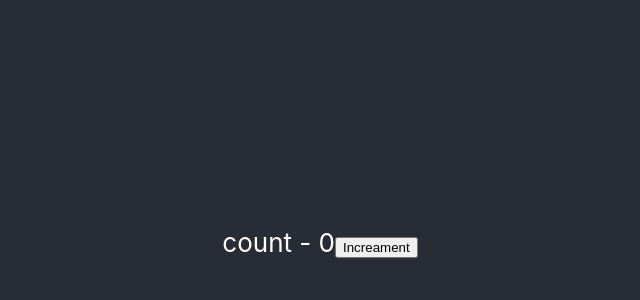
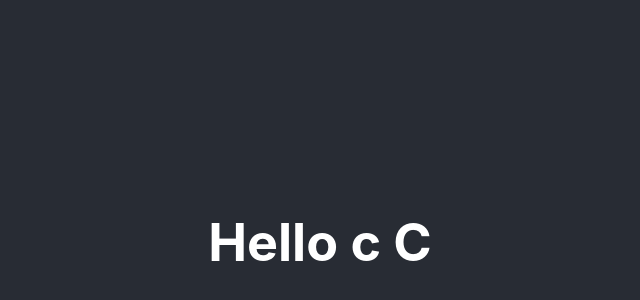
Before and after one commit to vishalrindhe/react, a React (Create React App) app: page / in a window 1280 px wide. Shown: the part 158-458 px from the top of the page, without its empty margins (320-960 px from the left). Built offline with nearby package versions, Linux system fonts and the light colour scheme.

Commit message:
destructuring parameter

```diff
--- a/src/App.js
+++ b/src/App.js
@@ -19,12 +19,13 @@ function App() {
           <p>This is paragraph</p>
           </Greet>
         <Greet name="b" />
-        <Greet name="c" />
         */}
+        <Greet name="c" hName ="C" />
+
         {/* <Welcome name="a"/>  */}
         {/* <Hello /> */}
         {/* <Message /> */}
-        <Counter />
+        {/* <Counter /> */}
 
 
       </header>
--- a/src/components/greet.js
+++ b/src/components/greet.js
@@ -4,10 +4,10 @@ import { React } from "react";
 //     return <h1>Hello Vishal</h1>
 // }
 
-const Greet = (props) => {
+const Greet = ({name,hName}) => {
     return(
-    <div><h1>Hello {props.name}</h1>
-            {props.children}
+    <div><h1>Hello {name}  {hName}</h1>
+            {/* {props.children} */}
     </div>
     )
 }
```
